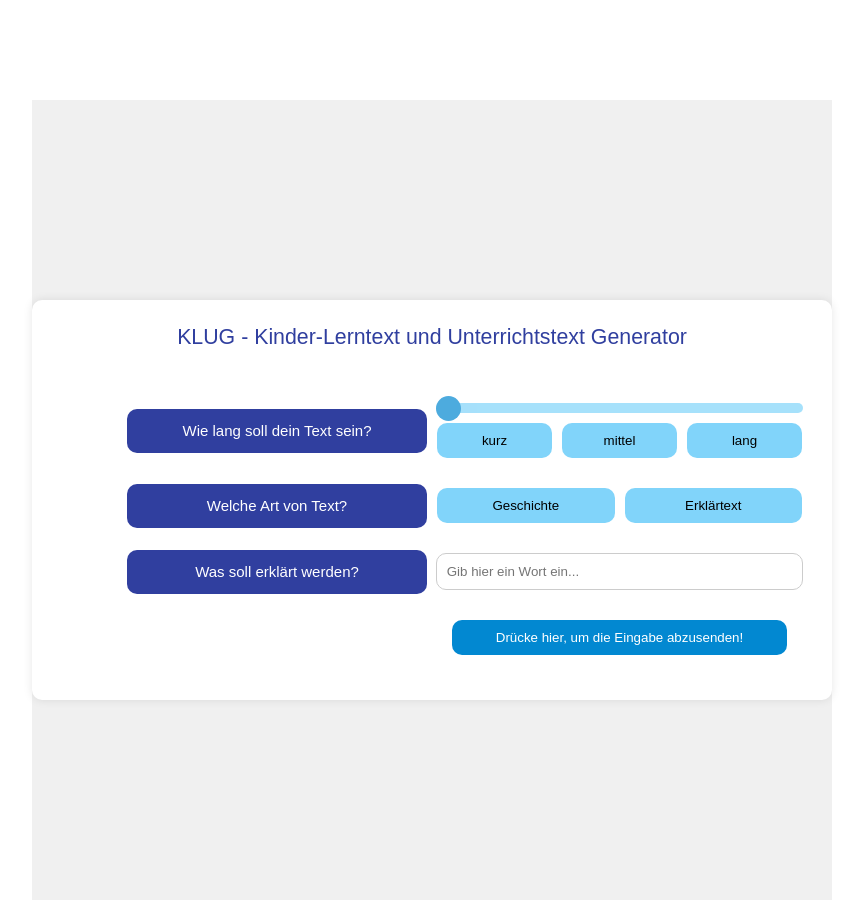
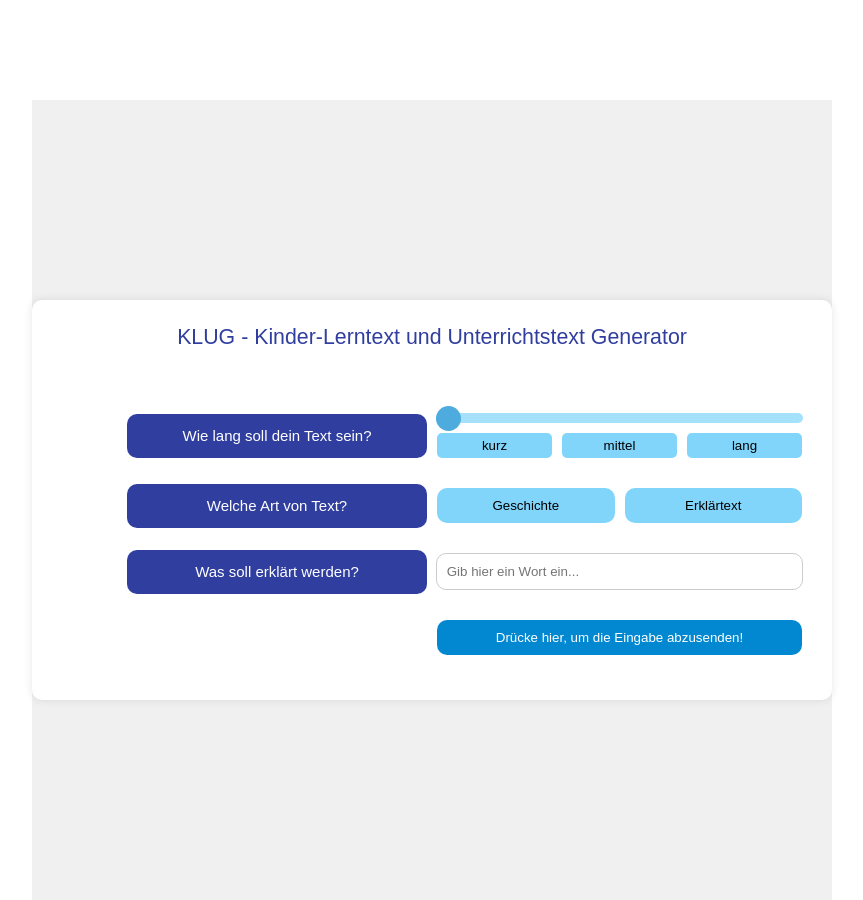
Before and after one commit to hagen-fapra-beispieltexte/erklaertextgen, a Vue app in the folder frontend/: page / in a window 1280 px wide. Shown: the whole page, without its empty margins (32-895 px from the left). Built offline with nearby package versions, Linux system fonts and the light colour scheme.

Commit message:
Farbe noch dunkler, buttons noch besser

```diff
--- a/frontend/src/OutputPage.vue
+++ b/frontend/src/OutputPage.vue
@@ -61,7 +61,7 @@ export default {
   flex: 1; /* Flex-Wachstum, damit die Container den verfügbaren Platz nutzen */
   display: flex;
   flex-direction: column;
-  color: #4fc3f7; /* Text über der Ausgabe */
+  color: #29b6f6; /* Text über der Ausgabe */
   justify-content: center; /* Zentriert den Inhalt vertikal */
   align-items: center; /* Zentriert den Inhalt horizontal */
 }
--- a/frontend/src/PromptPage.vue
+++ b/frontend/src/PromptPage.vue
@@ -227,8 +227,8 @@ export default {
 .slider-buttons button {
   background-color: #81d4fa;
   border: none;
-  border-radius: 10px;
-  padding: 10px;
+  border-radius: 5px;
+  padding: 5px;
   cursor: pointer;
   flex: 1;
   margin: 0 5px;
@@ -292,8 +292,7 @@ button.selected {
 }
 
 .full-width-button {
-  width: calc(100% - 40px);
-  margin: 0 20px;
+  width: calc(100% - 10px);
 }
 
 .error-message {
```
